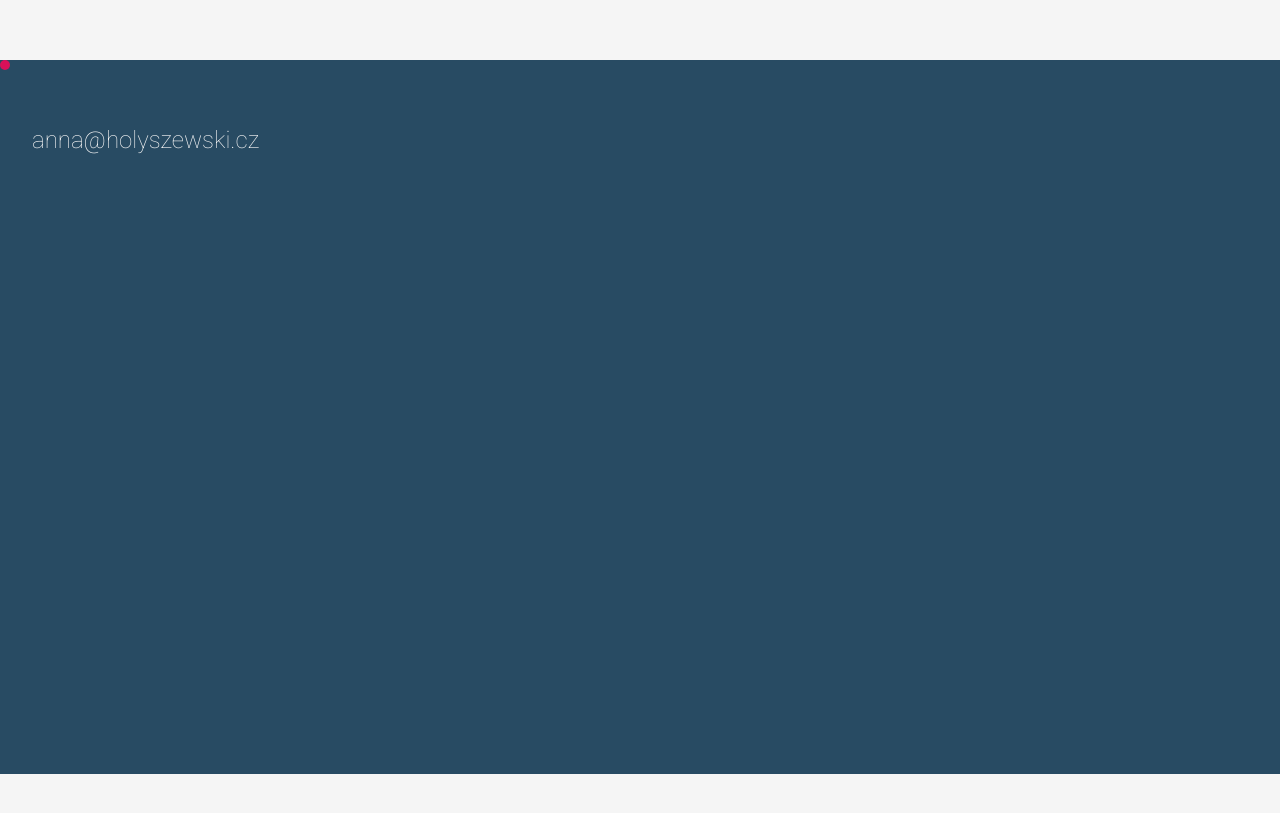
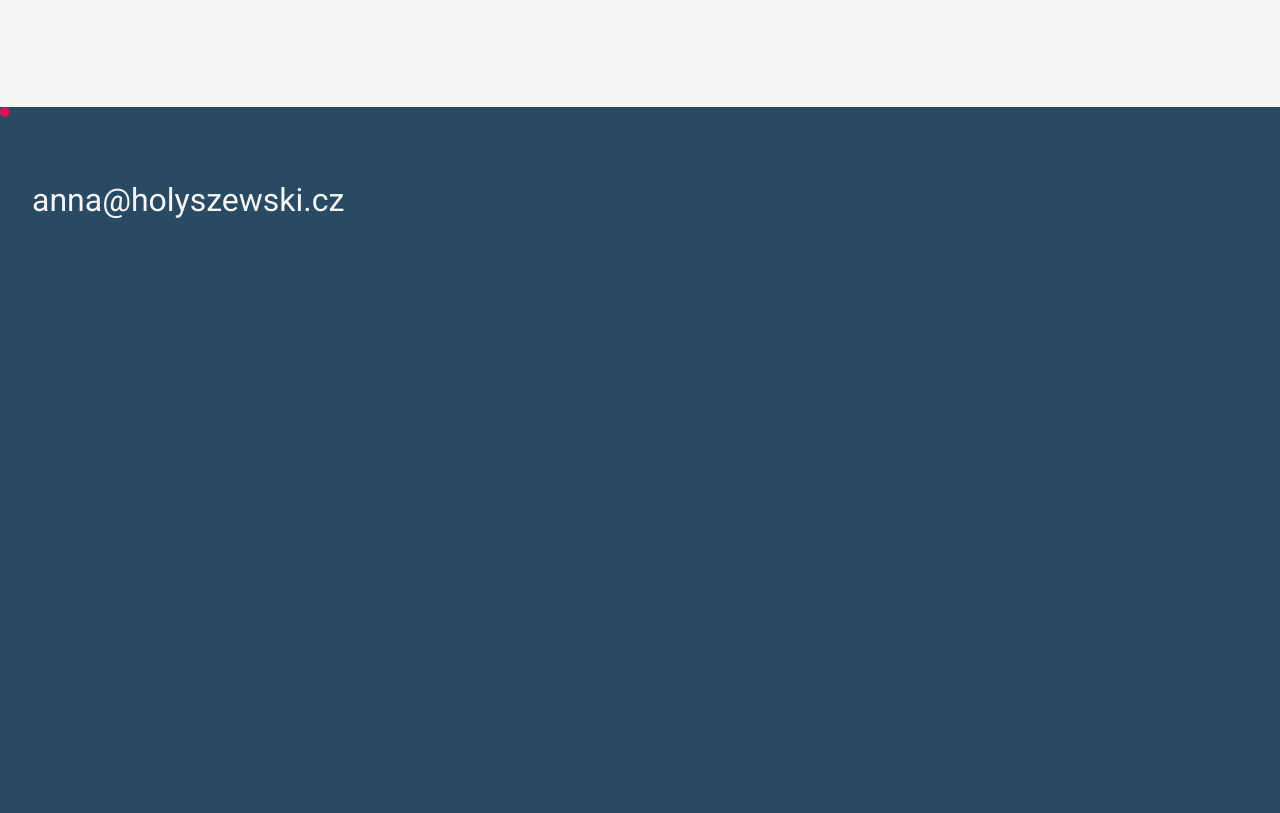
Before and after one commit to Holyszewska/Portfolio, a plain HTML site: page index.html in a window 1280 px wide. Shown: the part 5480-6293 px from the top of the page. Before the commit the page ends 6254 px from the top, so only its background shows below. Drawn offline with Linux system fonts and the light colour scheme.

Commit message:
Add files via upload

```diff
--- a/style.css
+++ b/style.css
@@ -184,8 +184,8 @@ h2 {
 p {
   text-align: left;
   font-family: "Roboto", sans-serif;
-  font-size: 24px;
-  font-weight: 100;
+  font-size: 32px;
+  font-weight: 400;
   font-style: normal;
 }
 
```
